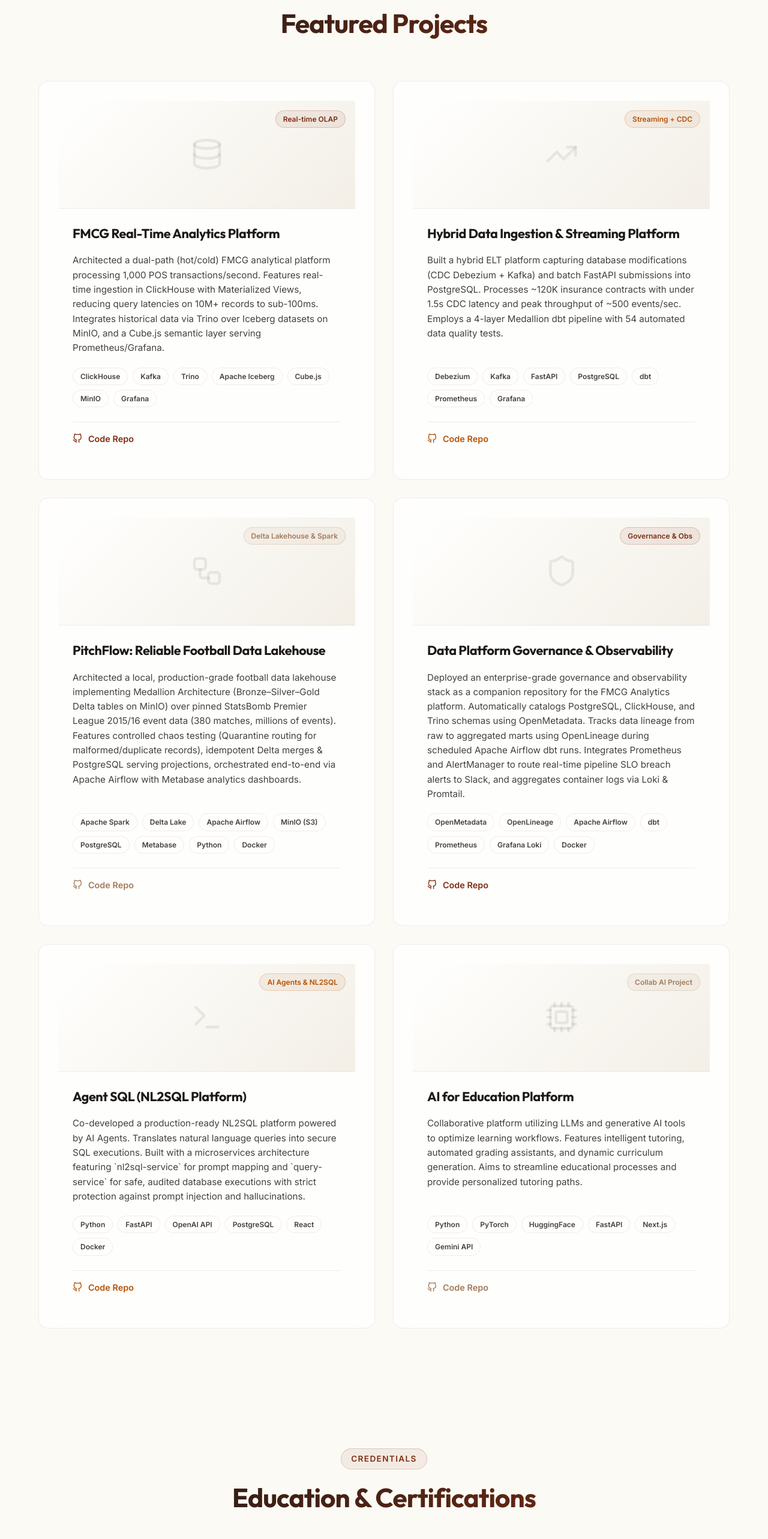
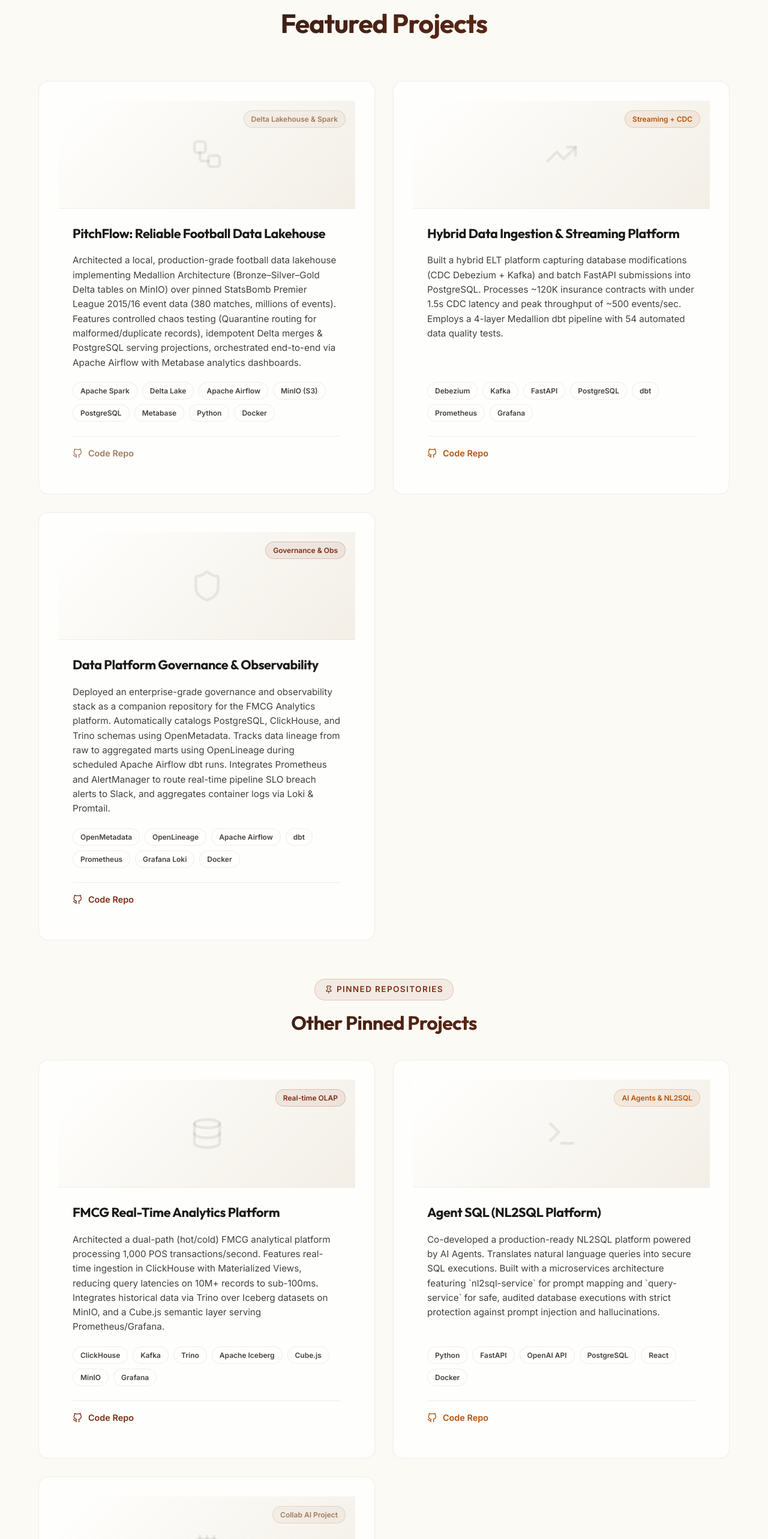
Before and after one commit to phatle224/phatle-portfolio, a React (Vite) app: page / in a window 1280 px wide. Shown: the part 3680-6246 px from the top of the page at 60% size. Built offline with nearby package versions, Linux system fonts and the light colour scheme.

Commit message:
feat: initialize portfolio application with responsive navigation and hero section

```diff
--- a/src/App.tsx
+++ b/src/App.tsx
@@ -14,7 +14,8 @@ import {
   Shield,
   Sun,
   Moon,
-  Workflow
+  Workflow,
+  Pin
 } from 'lucide-react';
 
 export default function App() {
@@ -501,67 +502,7 @@ export default function App() {
           </div>
 
           <div className="grid-2">
-            {/* Project 1 */}
-            <div className="glass-card project-card">
-              <div className="project-visual">
-                <Database className="project-visual-icon" size={56} />
-                <div className="badge badge-green" style={{ position: 'absolute', top: '16px', right: '16px' }}>Real-time OLAP</div>
-              </div>
-              <div className="project-body">
-                <div className="project-header-wrap">
-                  <h3 className="project-title">FMCG Real-Time Analytics Platform</h3>
-                </div>
-                <p className="project-desc">
-                  Architected a dual-path (hot/cold) FMCG analytical platform processing 1,000 POS transactions/second. Features real-time ingestion in ClickHouse with Materialized Views, reducing query latencies on 10M+ records to sub-100ms. Integrates historical data via Trino over Iceberg datasets on MinIO, and a Cube.js semantic layer serving Prometheus/Grafana.
-                </p>
-                <div className="project-tags">
-                  <span className="badge">ClickHouse</span>
-                  <span className="badge">Kafka</span>
-                  <span className="badge">Trino</span>
-                  <span className="badge">Apache Iceberg</span>
-                  <span className="badge">Cube.js</span>
-                  <span className="badge">MinIO</span>
-                  <span className="badge">Grafana</span>
-                </div>
-                <div className="project-links">
-                  <a href="https://github.com/phatle224/fmcg-real-time-analytics" target="_blank" rel="noopener noreferrer" className="project-link">
-                    <svg viewBox="0 0 24 24" width="16" height="16" stroke="currentColor" strokeWidth="2" fill="none" strokeLinecap="round" strokeLinejoin="round" style={{ marginRight: '4px' }}><path d="M9 19c-5 1.5-5-2.5-7-3m14 6v-3.87a3.37 3.37 0 0 0-.94-2.61c3.14-.35 6.44-1.54 6.44-7A5.44 5.44 0 0 0 20 4.77 5.07 5.07 0 0 0 19.91 1S18.73.65 16 2.48a13.38 13.38 0 0 0-7 0C6.27.65 5.09 1 5.09 1A5.07 5.07 0 0 0 5 4.77a5.44 5.44 0 0 0-1.5 3.78c0 5.42 3.3 6.61 6.44 7A3.37 3.37 0 0 0 9 18.13V22"></path></svg> Code Repo
-                  </a>
-                </div>
-              </div>
-            </div>
-
-            {/* Project 2 */}
-            <div className="glass-card project-card blue-hover">
-              <div className="project-visual blue">
-                <TrendingUp className="project-visual-icon" size={56} />
-                <div className="badge badge-blue" style={{ position: 'absolute', top: '16px', right: '16px' }}>Streaming + CDC</div>
-              </div>
-              <div className="project-body">
-                <div className="project-header-wrap">
-                  <h3 className="project-title">Hybrid Data Ingestion & Streaming Platform</h3>
-                </div>
-                <p className="project-desc">
-                  Built a hybrid ELT platform capturing database modifications (CDC Debezium + Kafka) and batch FastAPI submissions into PostgreSQL. Processes ~120K insurance contracts with under 1.5s CDC latency and peak throughput of ~500 events/sec. Employs a 4-layer Medallion dbt pipeline with 54 automated data quality tests.
-                </p>
-                <div className="project-tags">
-                  <span className="badge">Debezium</span>
-                  <span className="badge">Kafka</span>
-                  <span className="badge">FastAPI</span>
-                  <span className="badge">PostgreSQL</span>
-                  <span className="badge">dbt</span>
-                  <span className="badge">Prometheus</span>
-                  <span className="badge">Grafana</span>
-                </div>
-                <div className="project-links">
-                  <a href="https://github.com/phatle224/hybrid-data-ingestion-streaming-platform" target="_blank" rel="noopener noreferrer" className="project-link" style={{ color: 'var(--aurora-blue)' }}>
-                    <svg viewBox="0 0 24 24" width="16" height="16" stroke="currentColor" strokeWidth="2" fill="none" strokeLinecap="round" strokeLinejoin="round" style={{ marginRight: '4px' }}><path d="M9 19c-5 1.5-5-2.5-7-3m14 6v-3.87a3.37 3.37 0 0 0-.94-2.61c3.14-.35 6.44-1.54 6.44-7A5.44 5.44 0 0 0 20 4.77 5.07 5.07 0 0 0 19.91 1S18.73.65 16 2.48a13.38 13.38 0 0 0-7 0C6.27.65 5.09 1 5.09 1A5.07 5.07 0 0 0 5 4.77a5.44 5.44 0 0 0-1.5 3.78c0 5.42 3.3 6.61 6.44 7A3.37 3.37 0 0 0 9 18.13V22"></path></svg> Code Repo
-                  </a>
-                </div>
-              </div>
-            </div>
-
-            {/* Project 3: PitchFlow Data Lakehouse */}
+            {/* Project 1: PitchFlow Data Lakehouse */}
             <div className="glass-card project-card purple-hover">
               <div className="project-visual purple">
                 <Workflow className="project-visual-icon" size={56} />
@@ -592,7 +533,37 @@ export default function App() {
               </div>
             </div>
 
-            {/* Project 4: Data Platform Governance */}
+            {/* Project 2: Hybrid Data Ingestion & Streaming Platform */}
+            <div className="glass-card project-card blue-hover">
+              <div className="project-visual blue">
+                <TrendingUp className="project-visual-icon" size={56} />
+                <div className="badge badge-blue" style={{ position: 'absolute', top: '16px', right: '16px' }}>Streaming + CDC</div>
+              </div>
+              <div className="project-body">
+                <div className="project-header-wrap">
+                  <h3 className="project-title">Hybrid Data Ingestion & Streaming Platform</h3>
+                </div>
+                <p className="project-desc">
+                  Built a hybrid ELT platform capturing database modifications (CDC Debezium + Kafka) and batch FastAPI submissions into PostgreSQL. Processes ~120K insurance contracts with under 1.5s CDC latency and peak throughput of ~500 events/sec. Employs a 4-layer Medallion dbt pipeline with 54 automated data quality tests.
+                </p>
+                <div className="project-tags">
+                  <span className="badge">Debezium</span>
+                  <span className="badge">Kafka</span>
+                  <span className="badge">FastAPI</span>
+                  <span className="badge">PostgreSQL</span>
+                  <span className="badge">dbt</span>
+                  <span className="badge">Prometheus</span>
+                  <span className="badge">Grafana</span>
+                </div>
+                <div className="project-links">
+                  <a href="https://github.com/phatle224/hybrid-data-ingestion-streaming-platform" target="_blank" rel="noopener noreferrer" className="project-link" style={{ color: 'var(--aurora-blue)' }}>
+                    <svg viewBox="0 0 24 24" width="16" height="16" stroke="currentColor" strokeWidth="2" fill="none" strokeLinecap="round" strokeLinejoin="round" style={{ marginRight: '4px' }}><path d="M9 19c-5 1.5-5-2.5-7-3m14 6v-3.87a3.37 3.37 0 0 0-.94-2.61c3.14-.35 6.44-1.54 6.44-7A5.44 5.44 0 0 0 20 4.77 5.07 5.07 0 0 0 19.91 1S18.73.65 16 2.48a13.38 13.38 0 0 0-7 0C6.27.65 5.09 1 5.09 1A5.07 5.07 0 0 0 5 4.77a5.44 5.44 0 0 0-1.5 3.78c0 5.42 3.3 6.61 6.44 7A3.37 3.37 0 0 0 9 18.13V22"></path></svg> Code Repo
+                  </a>
+                </div>
+              </div>
+            </div>
+
+            {/* Project 3: Data Platform Governance & Observability */}
             <div className="glass-card project-card">
               <div className="project-visual">
                 <Shield className="project-visual-icon" size={56} />
@@ -621,8 +592,48 @@ export default function App() {
                 </div>
               </div>
             </div>
+          </div>
 
-            {/* Project 5: Agent SQL */}
+          {/* Pinned / Other Projects Sub-Section */}
+          <div className="section-title-wrap" style={{ marginTop: '64px', marginBottom: '36px' }}>
+            <span className="section-tag" style={{ display: 'inline-flex', alignItems: 'center', gap: '6px' }}>
+              <Pin size={14} /> Pinned Repositories
+            </span>
+            <h3 className="section-title" style={{ fontSize: '2rem' }}>Other Pinned Projects</h3>
+          </div>
+
+          <div className="grid-2">
+            {/* Pinned Project 1: FMCG Real-Time Analytics Platform */}
+            <div className="glass-card project-card">
+              <div className="project-visual">
+                <Database className="project-visual-icon" size={56} />
+                <div className="badge badge-green" style={{ position: 'absolute', top: '16px', right: '16px' }}>Real-time OLAP</div>
+              </div>
+              <div className="project-body">
+                <div className="project-header-wrap">
+                  <h3 className="project-title">FMCG Real-Time Analytics Platform</h3>
+                </div>
+                <p className="project-desc">
+                  Architected a dual-path (hot/cold) FMCG analytical platform processing 1,000 POS transactions/second. Features real-time ingestion in ClickHouse with Materialized Views, reducing query latencies on 10M+ records to sub-100ms. Integrates historical data via Trino over Iceberg datasets on MinIO, and a Cube.js semantic layer serving Prometheus/Grafana.
+                </p>
+                <div className="project-tags">
+                  <span className="badge">ClickHouse</span>
+                  <span className="badge">Kafka</span>
+                  <span className="badge">Trino</span>
+                  <span className="badge">Apache Iceberg</span>
+                  <span className="badge">Cube.js</span>
+                  <span className="badge">MinIO</span>
+                  <span className="badge">Grafana</span>
+                </div>
+                <div className="project-links">
+                  <a href="https://github.com/phatle224/fmcg-real-time-analytics" target="_blank" rel="noopener noreferrer" className="project-link">
+                    <svg viewBox="0 0 24 24" width="16" height="16" stroke="currentColor" strokeWidth="2" fill="none" strokeLinecap="round" strokeLinejoin="round" style={{ marginRight: '4px' }}><path d="M9 19c-5 1.5-5-2.5-7-3m14 6v-3.87a3.37 3.37 0 0 0-.94-2.61c3.14-.35 6.44-1.54 6.44-7A5.44 5.44 0 0 0 20 4.77 5.07 5.07 0 0 0 19.91 1S18.73.65 16 2.48a13.38 13.38 0 0 0-7 0C6.27.65 5.09 1 5.09 1A5.07 5.07 0 0 0 5 4.77a5.44 5.44 0 0 0-1.5 3.78c0 5.42 3.3 6.61 6.44 7A3.37 3.37 0 0 0 9 18.13V22"></path></svg> Code Repo
+                  </a>
+                </div>
+              </div>
+            </div>
+
+            {/* Pinned Project 2: Agent SQL (NL2SQL Platform) */}
             <div className="glass-card project-card blue-hover">
               <div className="project-visual blue">
                 <Terminal className="project-visual-icon" size={56} />
@@ -651,7 +662,7 @@ export default function App() {
               </div>
             </div>
 
-            {/* Project 6: AI FOR EDUCATION */}
+            {/* Pinned Project 3: AI FOR EDUCATION */}
             <div className="glass-card project-card purple-hover">
               <div className="project-visual purple">
                 <Cpu className="project-visual-icon" size={56} />
```
